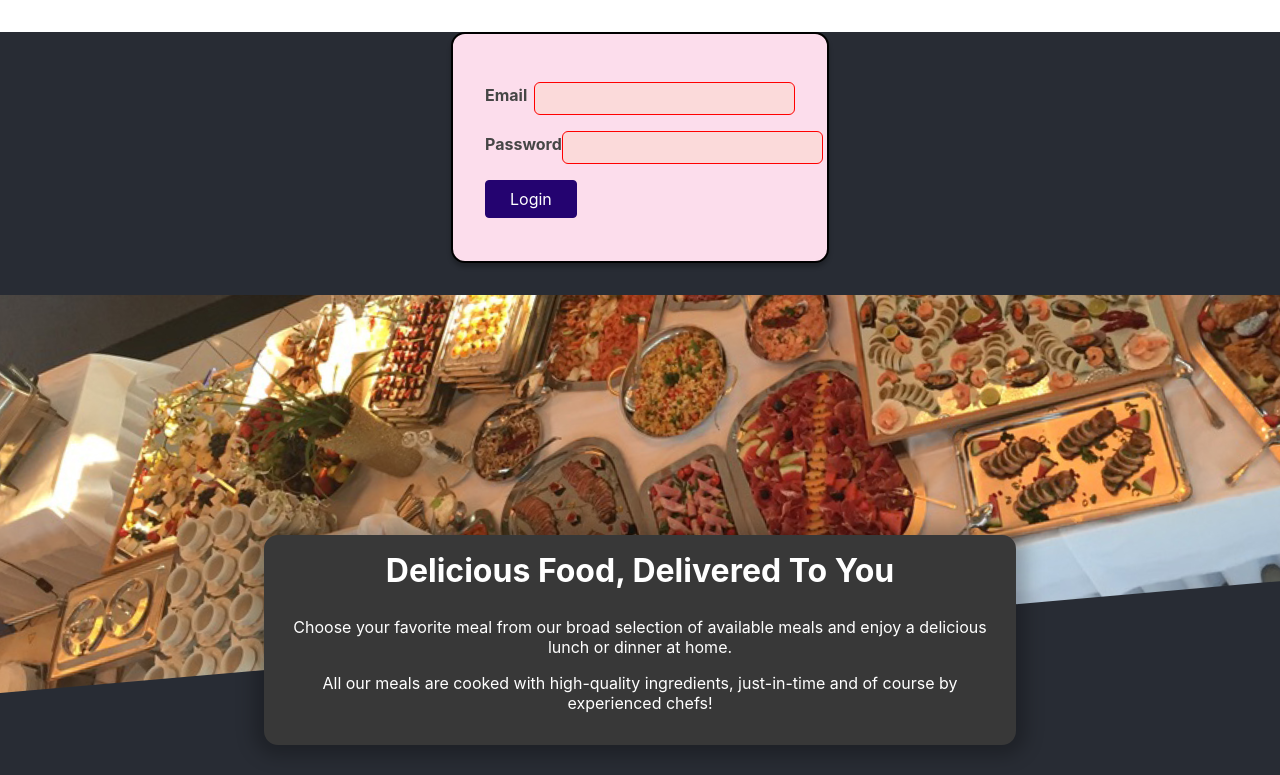
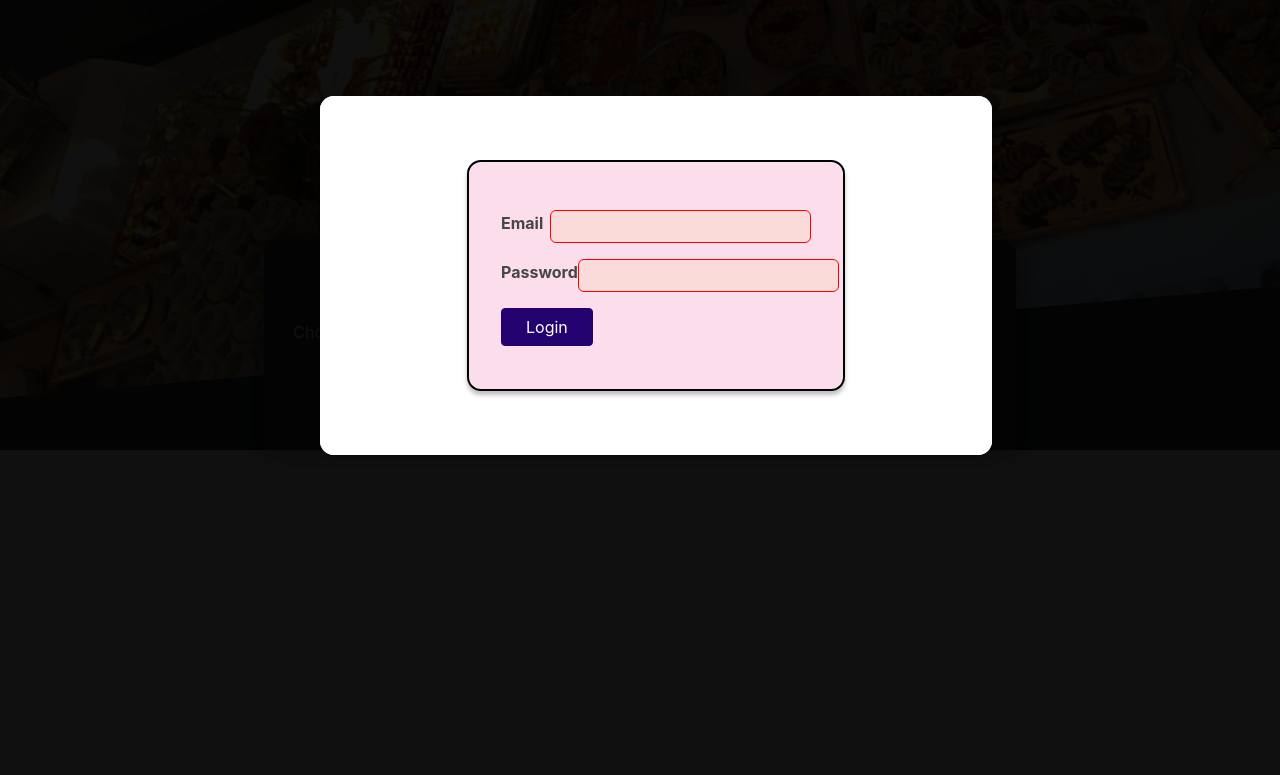
Before and after one commit to vishnu-sadanandan/shopping-cart-skelton-ui, a React (Create React App) app: page /login in a window 1280 px wide. Shown: the top 775 px of the page. Built offline with nearby package versions, Linux system fonts and the light colour scheme.

Commit message:
Added login model

```diff
--- a/src/components/Login/Login.js
+++ b/src/components/Login/Login.js
@@ -7,6 +7,7 @@ import Button from "../../UI/Button/Button";
 import AuthContext from "../../store/auth-context";
 import Input from "../../UI/Input/LoginInput/Input"
 import useHttp from "../../hooks/use-http";
+import Modal from "../../UI/Modal/Modal";
 
 const emailReducer = (state, action) => {
   if (action.type === "USER_INPUT") {
@@ -113,6 +114,7 @@ const Login = () => {
   }, [email, password, requestLogin, transformRequest]);
 
   return (
+    <Modal>
       <Card className={classes.login}>
         <form onSubmit={submitHandler}>
           <Input
@@ -142,6 +144,7 @@ const Login = () => {
           </div>
         </form>
       </Card>
+    </Modal>
   );
 };
 
```
Lines whose indentation alone changed are shown as unchanged.
